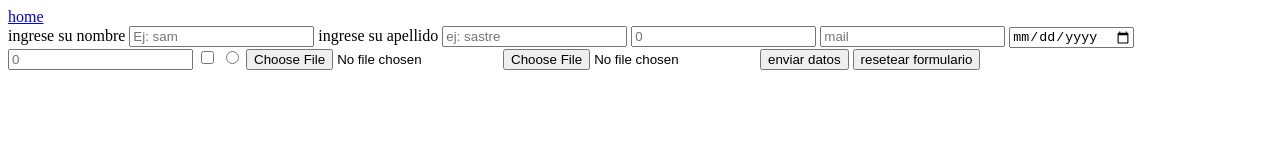
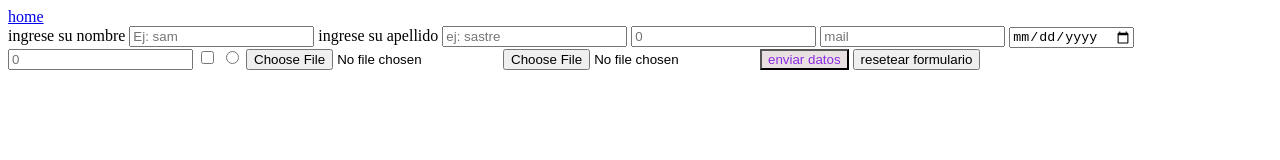
Before and after one commit to yulysam/Explicacion-HTML, a plain HTML site: page formulario.html in a window 1280 px wide. Drawn offline with Linux system fonts and the light colour scheme.

Commit message:
aplicacion estilo in line

```diff
--- a/formulario.html
+++ b/formulario.html
@@ -25,7 +25,7 @@
 <input placeholder="only" type="radio"/>
 <input type="file"/>
 <input type="file"/>
-<button type="submit"> enviar datos </button>
+<button type="submit" style="color: blueviolet; background-color: rgb(233, 225, 225);">enviar datos </button>
 <button type="reset"> resetear formulario </button>
 
 </form>
```
